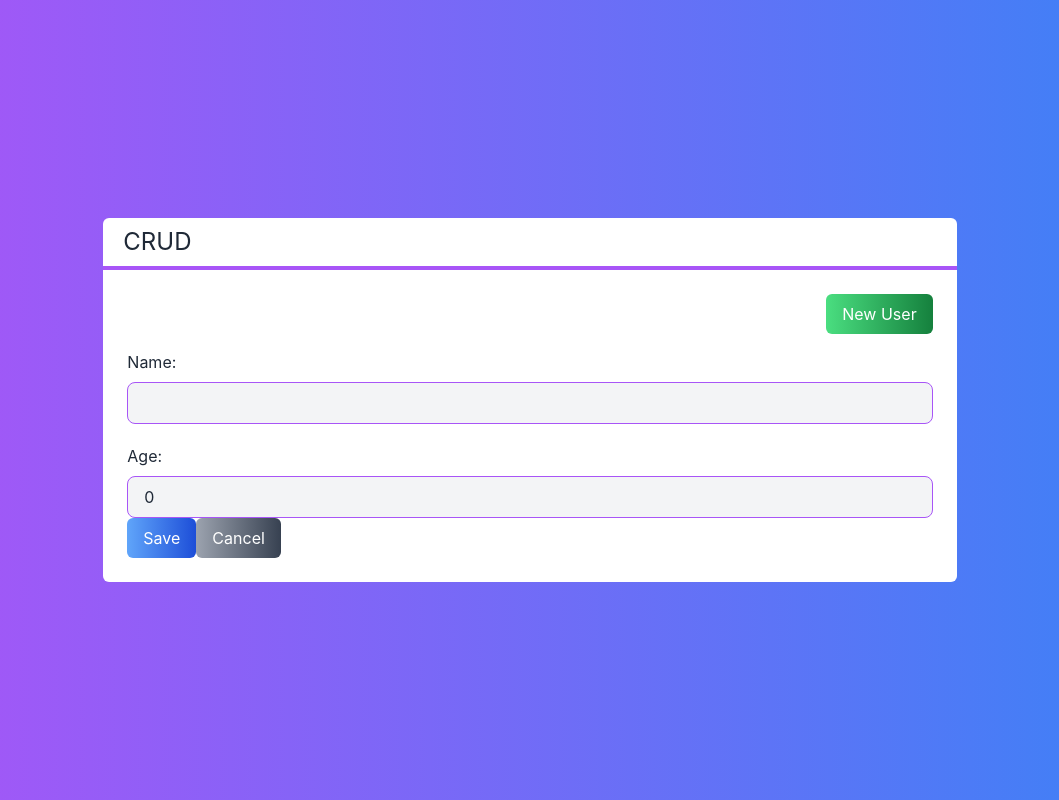
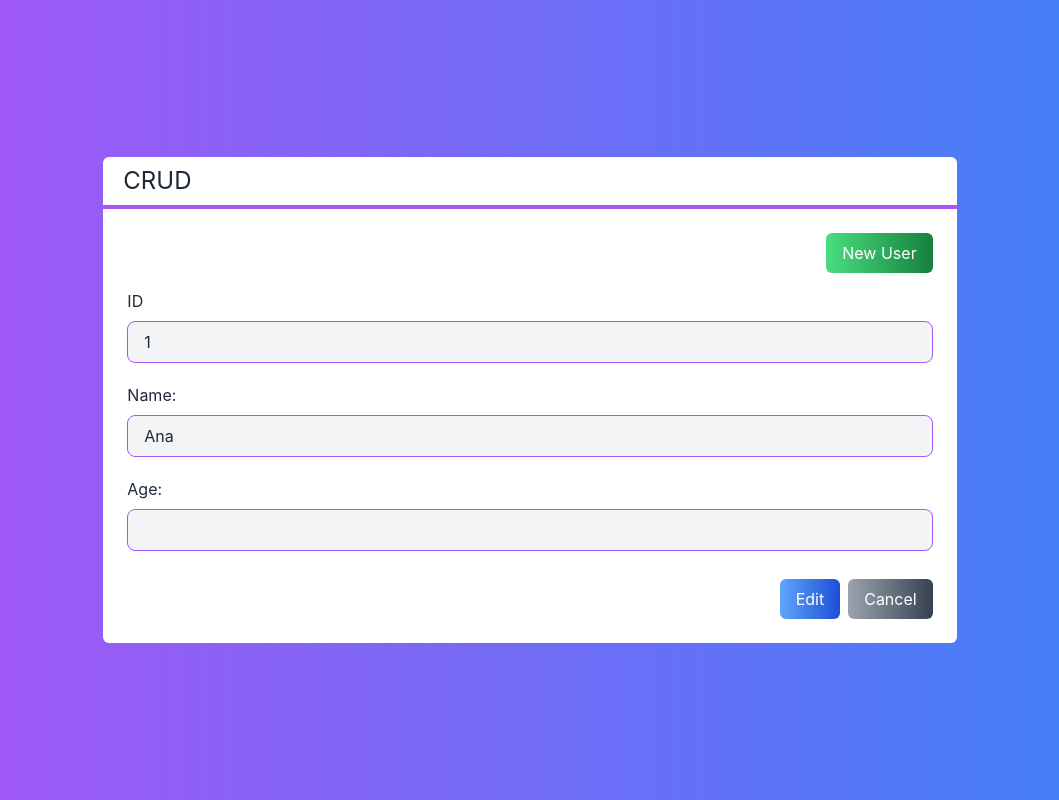
Before and after one commit to Andreas-Ziegler22/Crud-next.js, a Next.js app: page / in a window 1280 px wide. Shown: the whole page, without its empty margins (110-1169 px from the left). Built offline with nearby package versions, Linux system fonts and the light colour scheme.

Commit message:
button styled and  hard coded working

```diff
--- a/src/components/InterfaceForm.tsx
+++ b/src/components/InterfaceForm.tsx
@@ -25,8 +25,10 @@ export default function InterfaceForm(props: interfaceFormProps) {
         className="mb-5"
       />
       <InputForm text="Age:" type="number" value={age} ValueChange={setAge} />
-      <div>
-        <NewClientButton hue="blue">{id ? "Edit" : "Save"}</NewClientButton>
+      <div className="flex justify-end mt-7">
+        <NewClientButton hue="blue" className="mr-2">
+          {id ? "Edit" : "Save"}
+        </NewClientButton>
         <NewClientButton>Cancel</NewClientButton>
       </div>
     </div>
--- a/src/pages/index.tsx
+++ b/src/pages/index.tsx
@@ -40,7 +40,7 @@ export default function Home() {
           clientSelected={selectedClient}
           clientDeleted={deletedClient}
         ></TableForm> */}
-        <InterfaceForm />
+        <InterfaceForm client={clients[0]}></InterfaceForm>
       </Layout>
     </div>
   );
```
